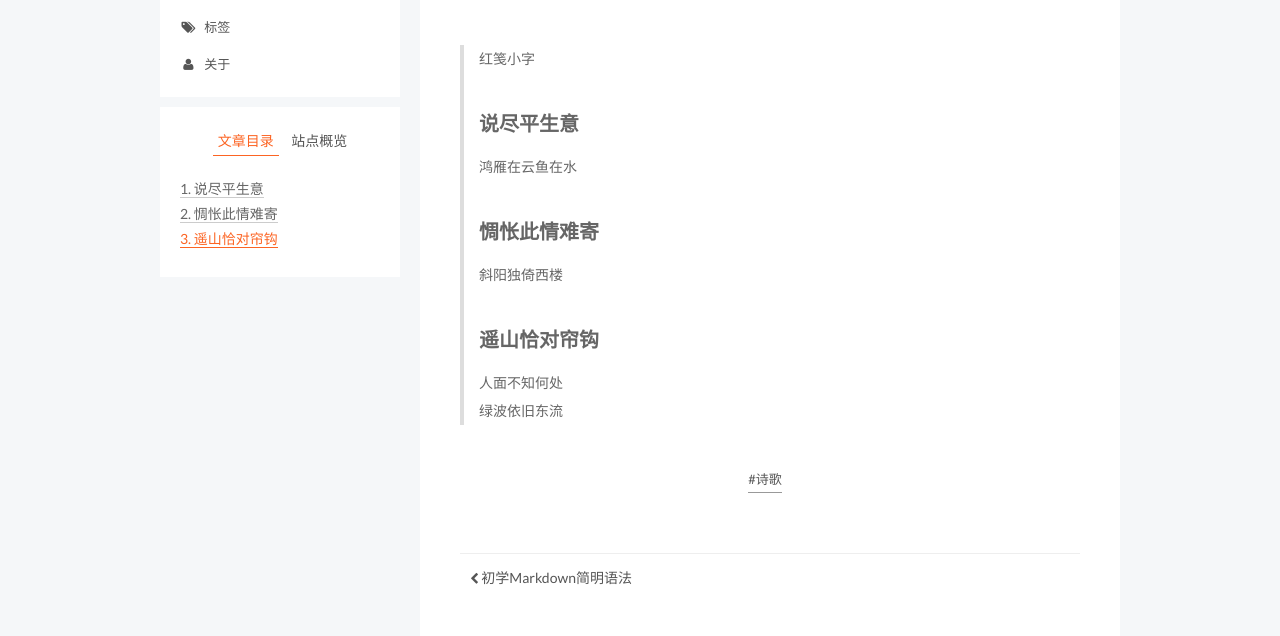
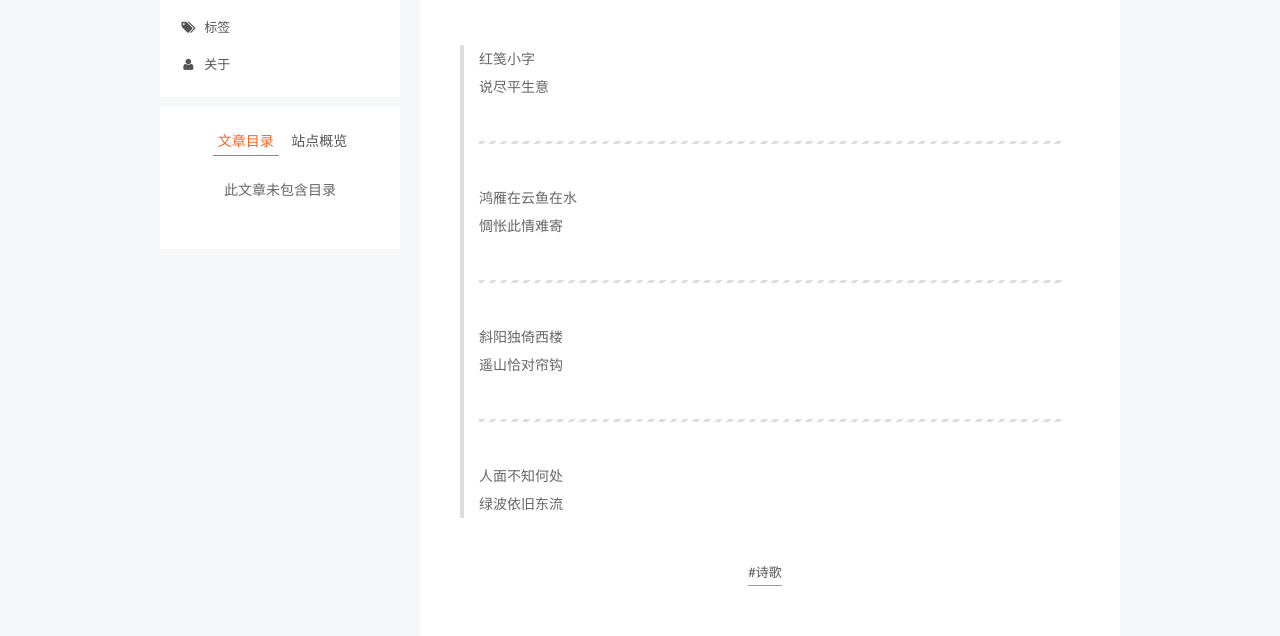
Before and after one commit to xiaoxing1993/xiaoxing1993.github.io, a plain HTML site: page 2016/10/11/poetry/index.html in a window 1280 px wide. Shown: the part 164-800 px from the top of the page. Drawn offline with Linux system fonts and the light colour scheme.

Commit message:
Site updated: 2016-10-12 10:09:07

```diff
--- a/2016/10/11/poetry/index.html
+++ b/2016/10/11/poetry/index.html
@@ -84,19 +84,16 @@
 
 
 
-<meta name="description" content="红笺小字
-说尽平生意">
+<meta name="description" content="红笺小字说尽平生意">
 <meta property="og:type" content="article">
 <meta property="og:title" content="清平乐 ● 红笺小字">
 <meta property="og:url" content="http://yoursite.com/2016/10/11/poetry/index.html">
 <meta property="og:site_name" content="秋">
-<meta property="og:description" content="红笺小字
-说尽平生意">
-<meta property="og:updated_time" content="2016-10-12T02:04:56.248Z">
+<meta property="og:description" content="红笺小字说尽平生意">
+<meta property="og:updated_time" content="2016-10-12T02:08:16.831Z">
 <meta name="twitter:card" content="summary">
 <meta name="twitter:title" content="清平乐 ● 红笺小字">
-<meta name="twitter:description" content="红笺小字
-说尽平生意">
+<meta name="twitter:description" content="红笺小字说尽平生意">
 
 
 
@@ -291,11 +288,14 @@
 
 
         <blockquote>
-<p>红笺小字</p>
-<h2 id="说尽平生意"><a href="#说尽平生意" class="headerlink" title="说尽平生意"></a>说尽平生意</h2>  <a id="more"></a>
-<p>鸿雁在云鱼在水</p>
-<h2 id="惆怅此情难寄"><a href="#惆怅此情难寄" class="headerlink" title="惆怅此情难寄"></a>惆怅此情难寄</h2><p>斜阳独倚西楼</p>
-<h2 id="遥山恰对帘钩"><a href="#遥山恰对帘钩" class="headerlink" title="遥山恰对帘钩"></a>遥山恰对帘钩</h2><p>人面不知何处<br>绿波依旧东流</p>
+<p>红笺小字<br>说尽平生意</p>
+<hr>
+  <a id="more"></a>
+<p>鸿雁在云鱼在水<br>惆怅此情难寄</p>
+<hr>
+<p>斜阳独倚西楼<br>遥山恰对帘钩</p>
+<hr>
+<p>人面不知何处<br>绿波依旧东流</p>
 </blockquote>
 
 
@@ -441,7 +441,7 @@
 
 
 
-              <div class="post-toc-content"><ol class="nav"><li class="nav-item nav-level-2"><a class="nav-link" href="#说尽平生意"><span class="nav-number">1.</span> <span class="nav-text">说尽平生意</span></a></li><li class="nav-item nav-level-2"><a class="nav-link" href="#惆怅此情难寄"><span class="nav-number">2.</span> <span class="nav-text">惆怅此情难寄</span></a></li><li class="nav-item nav-level-2"><a class="nav-link" href="#遥山恰对帘钩"><span class="nav-number">3.</span> <span class="nav-text">遥山恰对帘钩</span></a></li></ol></div>
+              <p class="post-toc-empty">此文章未包含目录</p>
 
           </div>
         </section>
--- a/css/main.css
+++ b/css/main.css
@@ -1558,7 +1558,7 @@ pre .javascript .function {
   width: 4px;
   height: 4px;
   border-radius: 50%;
-  background: #75d404;
+  background: #25c930;
 }
 .links-of-blogroll {
   font-size: 13px;
```
Also changed, not shown: index.html (+2 -2 lines).
